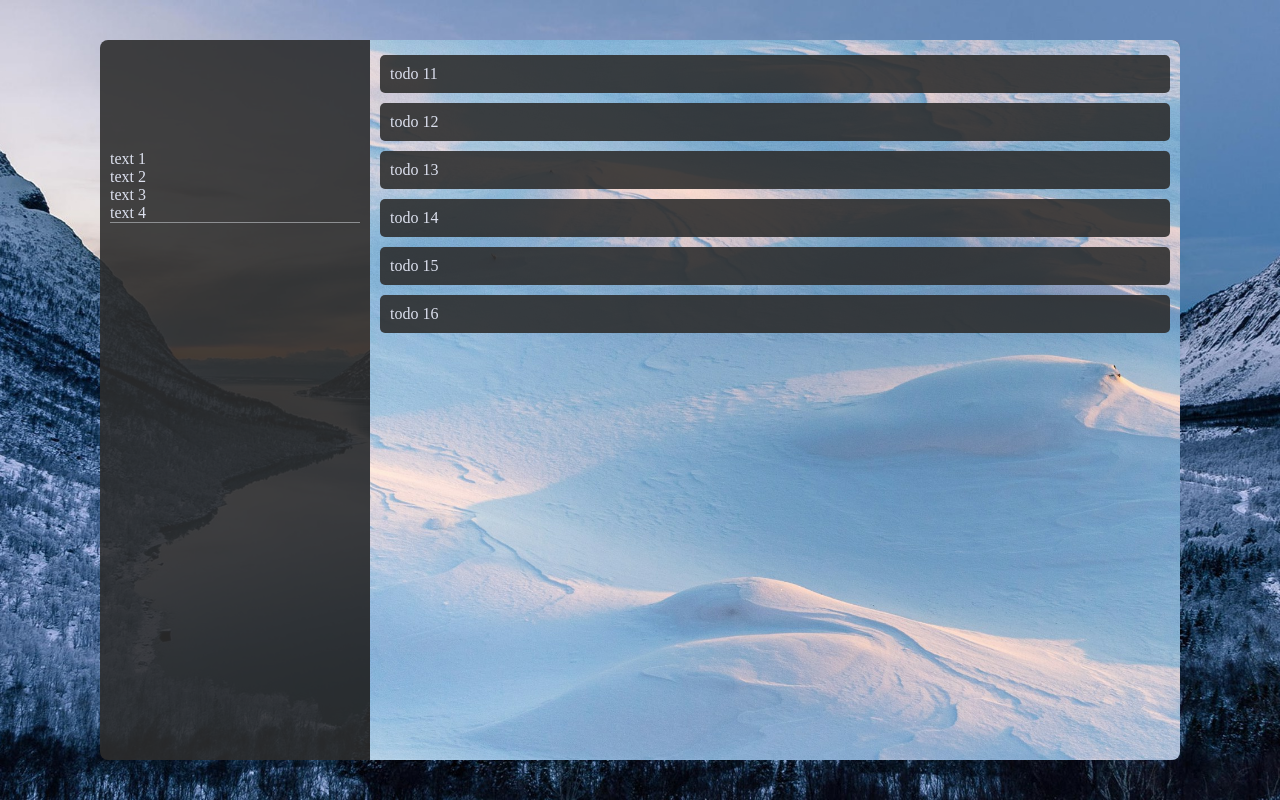
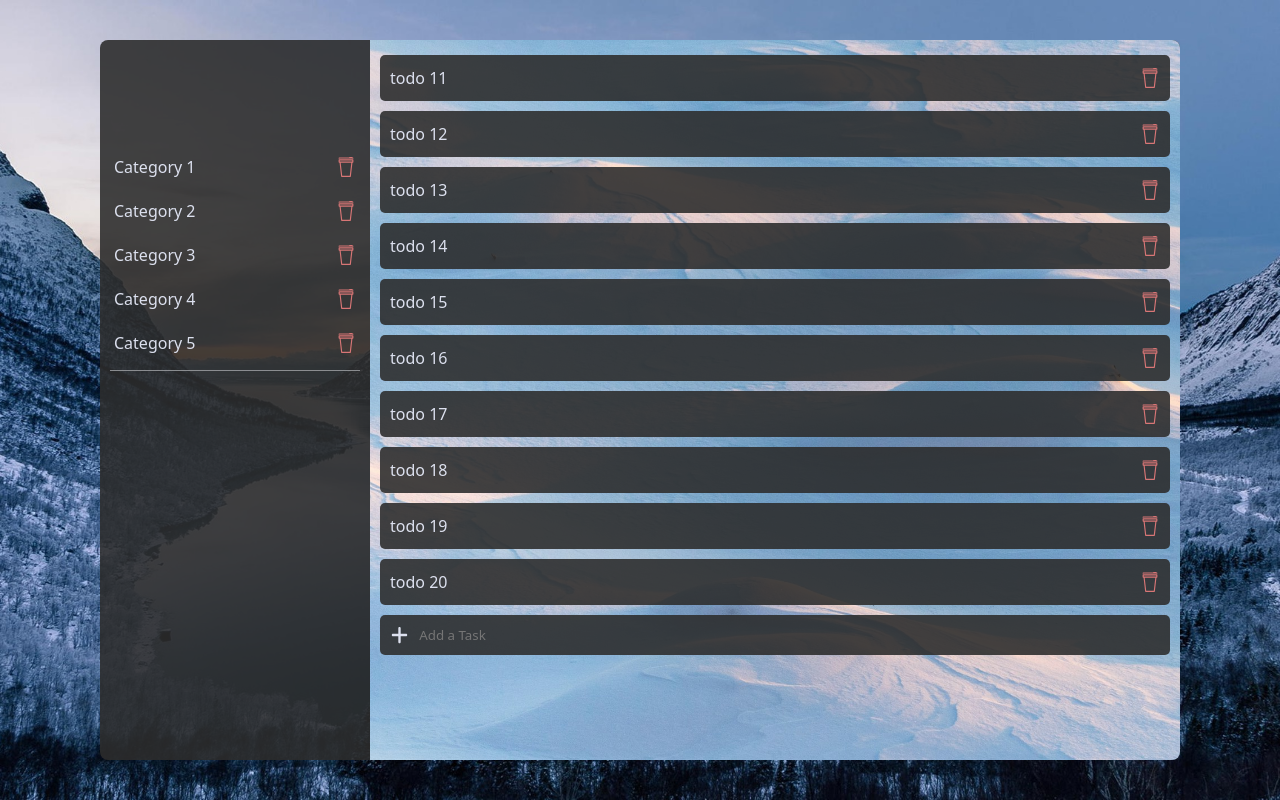
Before and after one commit to ArtmMtvnko/todos, an Angular app in the folder frontend/: page / in a window 1280 px wide. Built offline with nearby package versions, Linux system fonts and the light colour scheme.

Commit message:
Added delete icons and create todo form. Added delete icon for all, categories and todos.

```diff
--- a/frontend/src/app/components/categories/categories.component.html
+++ b/frontend/src/app/components/categories/categories.component.html
@@ -1,18 +1,7 @@
 <div class="categories-container">
     <div class="categories">
-        <ul>
-            <li>
-                <p>text 1</p>
-            </li>
-            <li>
-                <p>text 2</p>
-            </li>
-            <li>
-                <p>text 3</p>
-            </li>
-            <li>
-                <p>text 4</p>
-            </li>
-        </ul>
+        @for (category of categories; track category.id) {
+            <category [category]="category" />
+        }
     </div>
 </div>
--- a/frontend/src/app/components/categories/categories.component.scss
+++ b/frontend/src/app/components/categories/categories.component.scss
@@ -3,6 +3,16 @@
 }
 
 .categories {
-    margin: 10px;
-    border-bottom: 1px solid #9d9fa3d6;
+    margin: var(--category-margin) 0;
+    position: relative;
+
+    &::after {
+        content: '';
+        position: absolute;
+        height: 1px;
+        background-color: #9d9fa3d6;
+        left: 50%;
+        transform: translateX(-50%);
+        width: calc(100% - var(--category-margin) * 2);
+    }
 }
--- a/frontend/src/app/components/categories/categories.component.ts
+++ b/frontend/src/app/components/categories/categories.component.ts
@@ -1,9 +1,19 @@
 import { Component } from '@angular/core';
+import { CategoryComponent } from '../category/category.component';
 
 @Component({
     selector: 'categories',
     standalone: true,
+    imports: [CategoryComponent],
     templateUrl: './categories.component.html',
     styleUrl: './categories.component.scss',
 })
-export class CategoriesComponent {}
+export class CategoriesComponent {
+    categories = [
+        { id: 101, name: 'Category 1' },
+        { id: 102, name: 'Category 2' },
+        { id: 103, name: 'Category 3' },
+        { id: 104, name: 'Category 4' },
+        { id: 105, name: 'Category 5' },
+    ];
+}
--- /dev/null
+++ b/frontend/src/app/components/category/category.component.html
@@ -0,0 +1,4 @@
+<div tabindex="0" class="category">
+    <p class="category-name">{{ category.name }}</p>
+    <img class="rubbish-bin" src="/rubbish-bin.svg" alt="rubbish bin" />
+</div>
--- /dev/null
+++ b/frontend/src/app/components/category/category.component.scss
@@ -0,0 +1,22 @@
+$side-padding: 4px;
+.category {
+    display: flex;
+    justify-content: space-between;
+
+    margin: 0 var(--category-margin) var(--category-margin)
+        var(--category-margin);
+    padding: 6px $side-padding;
+
+    cursor: pointer;
+    transition: 0.4s ease-out;
+
+    &:hover {
+        background-color: #4f4f4fe2;
+    }
+
+    &:focus {
+        background-color: #646464e2;
+        margin: 0 0 var(--category-margin) 0;
+        padding: 6px calc(var(--category-margin) + $side-padding);
+    }
+}
--- a/frontend/src/app/components/todo/todo.component.html
+++ b/frontend/src/app/components/todo/todo.component.html
@@ -1,3 +1,4 @@
 <div class="todo">
     <p class="todo-title">{{ todo.title }}</p>
+    <img class="rubbish-bin" src="/rubbish-bin.svg" alt="rubbish bin" />
 </div>
--- a/frontend/src/app/components/todo/todo.component.scss
+++ b/frontend/src/app/components/todo/todo.component.scss
@@ -1,8 +1,18 @@
 .todo {
-    margin: 0 10px 10px 10px;
-    padding: 10px;
+    display: flex;
+    justify-content: space-between;
+
+    margin: 0 0 10px 0;
+    padding: 12px 10px;
     border-radius: 5px;
 
     background-color: var(--window-color);
     cursor: pointer;
+    transition: 0.25s;
+
+    &:hover {
+        box-shadow: 3px 3px 3px #0000005f,
+            -2px -2px 2px #ffffff4f;
+        transform: translateX(-2px);
+    }
 }
--- a/frontend/src/app/components/todos/todos.component.html
+++ b/frontend/src/app/components/todos/todos.component.html
@@ -4,4 +4,8 @@
             <todo [todo]="todo" />
         }
     </div>
+    <div class="create-todo-form" >
+        <img class="plus-btn" src="/plus.svg" alt="asdf">
+        <input placeholder="Add a Task" type="text" name="create-todo" autocomplete="off">
+    </div>
 </div>
--- a/frontend/src/app/components/todos/todos.component.scss
+++ b/frontend/src/app/components/todos/todos.component.scss
@@ -7,7 +7,7 @@
 
 .todos-container {
     margin: 0;
-    padding: 15px 0;
+    padding: 15px 10px;
     height: 100%;
 
     background-image: url("../../../../public/show.jpg");
@@ -15,3 +15,40 @@
     border-top-right-radius: var(--window-border-radius);
     border-bottom-right-radius: var(--window-border-radius);
 }
+
+.create-todo-form {
+    display: flex;
+    justify-content: space-around;
+    align-items: center;
+
+    padding: 0 10px;
+    width: 100%;
+    height: 2.5rem;
+    border-radius: 5px;
+
+    background-color: var(--window-color);
+}
+
+.plus-btn {
+    cursor: pointer;
+    transition: 0.2s;
+
+    &:hover {
+        filter: drop-shadow(0 0 4px #d7d7d7);
+    }
+}
+
+input[name="create-todo"] {
+    flex: 1;
+
+    margin: 0 10px;
+
+    background-color: transparent;
+    color: inherit;
+    caret-color: inherit;
+
+    &:focus {
+        outline: none;
+        border: none;
+    }
+}
--- a/frontend/src/app/components/todos/todos.component.ts
+++ b/frontend/src/app/components/todos/todos.component.ts
@@ -10,11 +10,15 @@ import { TodoComponent } from '../todo/todo.component';
 })
 export class TodosComponent {
     todos = [
-        { id: 1, title: 'todo 11'},
-        { id: 2, title: 'todo 12'},
-        { id: 3, title: 'todo 13'},
-        { id: 4, title: 'todo 14'},
-        { id: 5, title: 'todo 15'},
-        { id: 6, title: 'todo 16'}
-    ]
+        { id: 1, title: 'todo 11' },
+        { id: 2, title: 'todo 12' },
+        { id: 3, title: 'todo 13' },
+        { id: 4, title: 'todo 14' },
+        { id: 5, title: 'todo 15' },
+        { id: 6, title: 'todo 16' },
+        { id: 7, title: 'todo 17' },
+        { id: 8, title: 'todo 18' },
+        { id: 9, title: 'todo 19' },
+        { id: 10, title: 'todo 20' },
+    ];
 }
--- a/frontend/src/styles.scss
+++ b/frontend/src/styles.scss
@@ -3,6 +3,7 @@
 :root {
     --window-border-radius: 8px;
     --window-color: #2c2c2ce2;
+    --category-margin: 10px;
 }
 
 * {
@@ -24,7 +25,18 @@ html, body {
     background-position: center;
     background-size: cover;
 
+    font-family: system-ui, -apple-system, BlinkMacSystemFont, 'Segoe UI', Roboto, Oxygen, Ubuntu, Cantarell, 'Open Sans', 'Helvetica Neue', sans-serif;
     color: #dce0ee;
 }
 
 ul, ol { list-style: none; }
+
+input, button, textarea { font-family: inherit; }
+
+.rubbish-bin {
+    transition: 0.2s;
+
+    &:hover {
+        filter: drop-shadow(0 0 4px #fca6a6);
+    }
+}
```
Also changed, not shown: frontend/src/app/components/category/category.component.ts (added, +11 -0 lines), frontend/public/plus.svg (added), frontend/public/rubbish-bin.svg (added).
